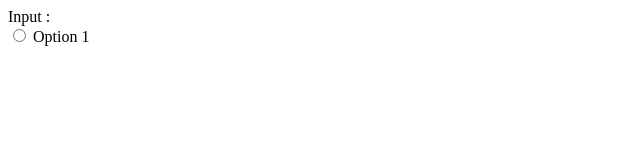
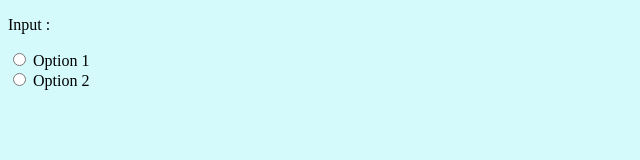
Before and after one commit to jaindinkesh/webdev, a plain HTML site: page radiobutton.html in a window 1280 px wide. Shown: the whole page, without its empty margins (0-640 px from the left). Drawn offline with Linux system fonts and the light colour scheme.

Commit message:
Update radiobutton.html

```diff
--- a/radiobutton.html
+++ b/radiobutton.html
@@ -3,10 +3,12 @@
   <head>
     <meta charset="utf-8">
     <title> Radiobutton </title>
+    <link rel="stylesheet" href="styles.css">
   </head>
   <body>
-    Input : <br>
+    <p>Input :</p>
     <!-- Only one Option -->
     <input type="radio"> Option 1 <br>
+    <input type="radio"> Option 2 <br>
   </body>
 </html>
```
